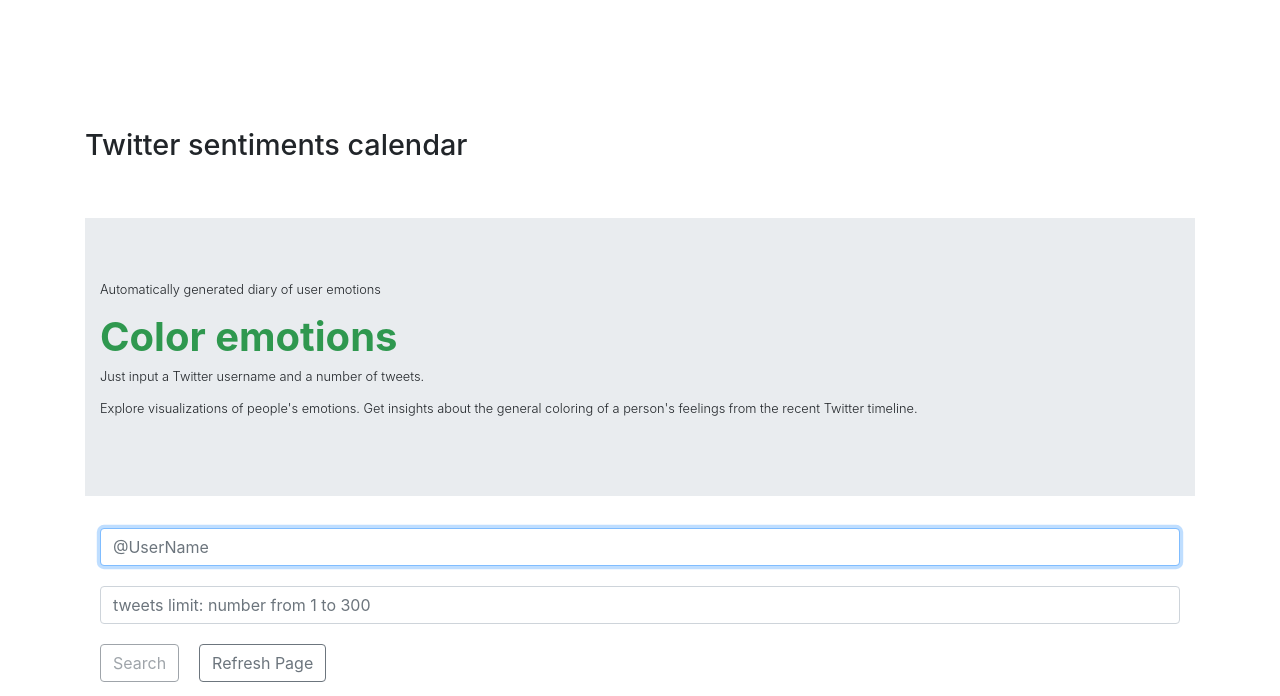
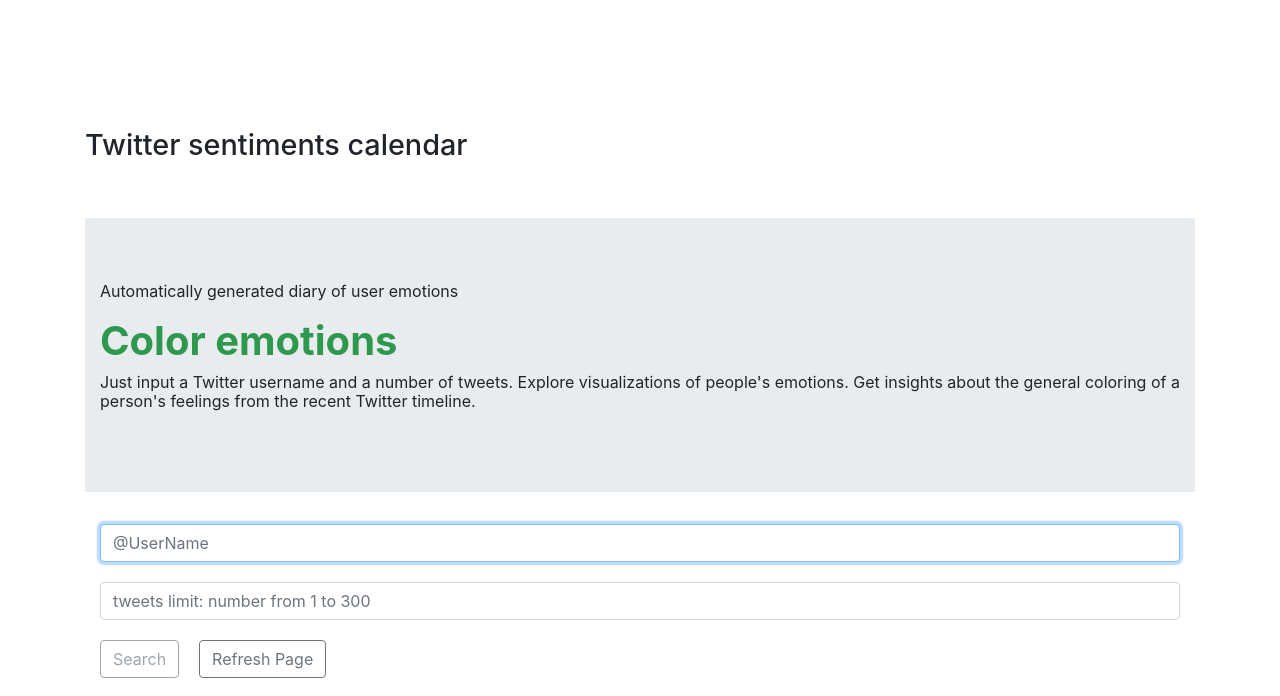
Before and after one commit to rock-chock/color_emotions, a Flask app: page / in a window 1280 px wide. Shown: the top 696 px of the page. Run offline with Flask 2, Linux system fonts and the light colour scheme; some libraries are stand-ins or nearby versions.

Commit message:
changed css

```diff
--- a/static/css.css
+++ b/static/css.css
@@ -20,8 +20,8 @@
     color: rgb(47, 152, 79);
 }
 .lead {
-  font-size: 0.8rem;
-  font-weight: 300;
+  font-size: 1rem;
+  font-weight: 400;
 }
 
 
--- a/templates/index.html
+++ b/templates/index.html
@@ -6,8 +6,7 @@
     <div class="container">
         <p class="lead"> Automatically generated diary of user emotions </p>
         <h1 class="display-4" id="jumb-title"> Color emotions </h1>
-        <p class="lead"> Just input a Twitter username and a number of tweets. </p>
-        <p class="lead"> Explore visualizations of people's emotions. Get insights about the general coloring of a person's feelings from the recent Twitter timeline. </p>
+        <p class="lead text-justify"> Just input a Twitter username and a number of tweets. Explore visualizations of people's emotions. Get insights about the general coloring of a person's feelings from the recent Twitter timeline. </p>
     </div>
 </div>
 
--- a/templates/layout.html
+++ b/templates/layout.html
@@ -19,7 +19,7 @@
         <div class="container"  style="margin-top:10%; margin-bottom:5%; ">
             <div class="page-header">
                 <h1>
-                    Twitter sentiments calendar
+                     Twitter sentiments calendar
                     <small>{% block subtext %}{% endblock %}</small>
                 </h1>
             </div>
```
